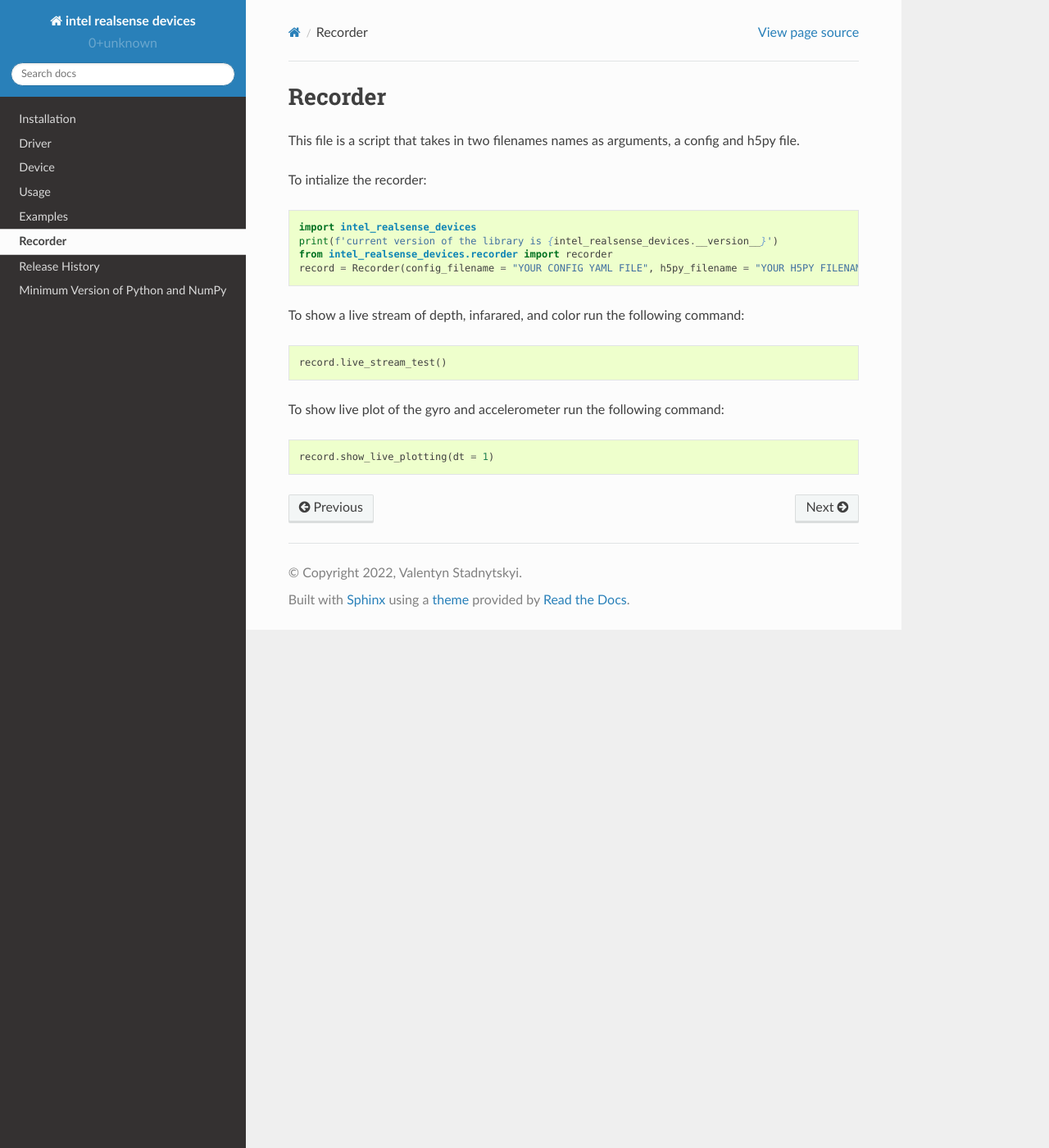
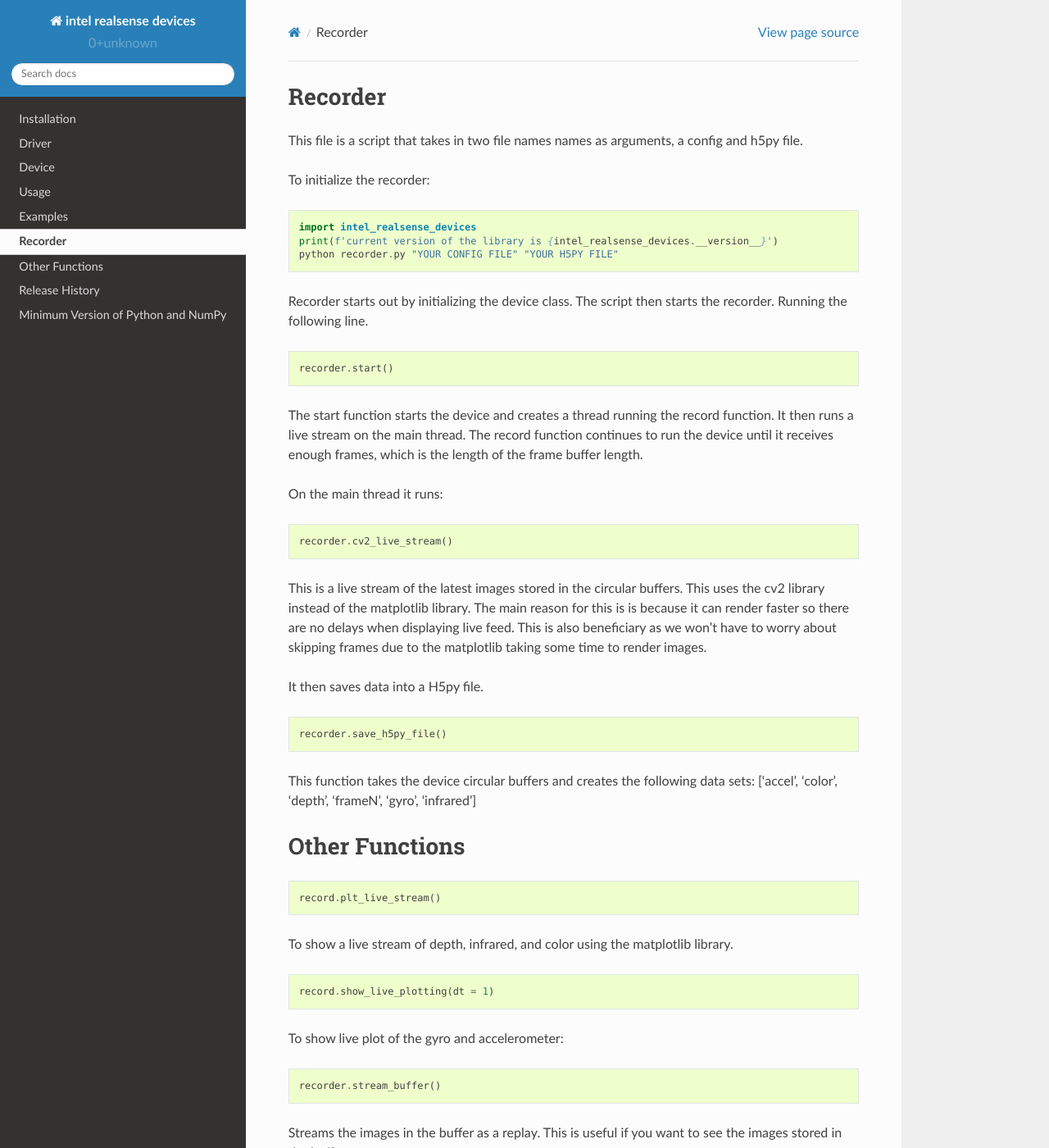
Before and after one commit to vstadnytskyi/intel-realsense-devices, a Sphinx documentation site: the page built from docs/source/recorder.rst, in a window 1280 px wide and 1400 px high. Shown: the whole window at 82% size. Built offline with Sphinx 7.4.7 and the Read the Docs theme 2.0.0, drawn with Linux system fonts in a browser that asks for light colours; some of the changed text lies outside the part shown.

Commit message:
updated documentation

```diff
--- a/docs/source/recorder.rst
+++ b/docs/source/recorder.rst
@@ -2,26 +2,74 @@
 Recorder
 ============
 
-This file is a script that takes in two filenames names as arguments, a config and h5py file.
+This file is a script that takes in two file names names as arguments, a config and h5py file.
 
-To intialize the recorder:
+To initialize the recorder:
 
 .. code-block:: python
 
     import intel_realsense_devices
     print(f'current version of the library is {intel_realsense_devices.__version__}')
-    from intel_realsense_devices.recorder import recorder
-    record = Recorder(config_filename = "YOUR CONFIG YAML FILE", h5py_filename = "YOUR H5PY FILENAM")
+    python recorder.py "YOUR CONFIG FILE" "YOUR H5PY FILE"
 
-
-To show a live stream of depth, infarared, and color run the following command:
+Recorder starts out by initializing the device class. The script then starts the recorder. Running the following line.
 
 .. code-block:: python
 
-   record.live_stream_test()
+    recorder.start()
 
-To show live plot of the gyro and accelerometer run the following command:
+The start function starts the device and creates a thread running the record function. It then runs a live
+stream on the main thread. The record function continues to run the device until it receives enough frames,
+which is the length of the frame buffer length.
+
+On the main thread it runs:
+
+.. code-block:: python
+
+    recorder.cv2_live_stream()
+
+This is a live stream of the latest images stored in the circular buffers. This uses the cv2 library instead of the
+matplotlib library. The main reason for this is is because it can render faster so there are no delays when displaying
+live feed. This is also beneficiary as we won't have to worry about skipping frames due to the matplotlib taking some time
+to render images.
+
+It then saves data into a H5py file.
+
+.. code-block:: python
+
+    recorder.save_h5py_file()
+
+This function takes the device circular buffers and creates the following data sets:
+['accel', 'color', 'depth', 'frameN', 'gyro', 'infrared']
+
+
+=================
+Other Functions
+=================
+
+
+.. code-block:: python
+
+   record.plt_live_stream()
+
+To show a live stream of depth, infrared, and color using the matplotlib library.
+
 
 .. code-block:: python
 
     record.show_live_plotting(dt = 1)
+
+To show live plot of the gyro and accelerometer:
+
+.. code-block:: python
+
+    recorder.stream_buffer()
+
+Streams the images in the buffer as a replay. This is useful if you want to
+see the images stored in the buffer.
+
+.. code-block:: python
+
+    recorder.read_h5py_file
+
+This function reads the hp5y file data sets, For testing purposes.
```
Also changed, not shown: docs/source/usage.rst (+11 -12 lines).
